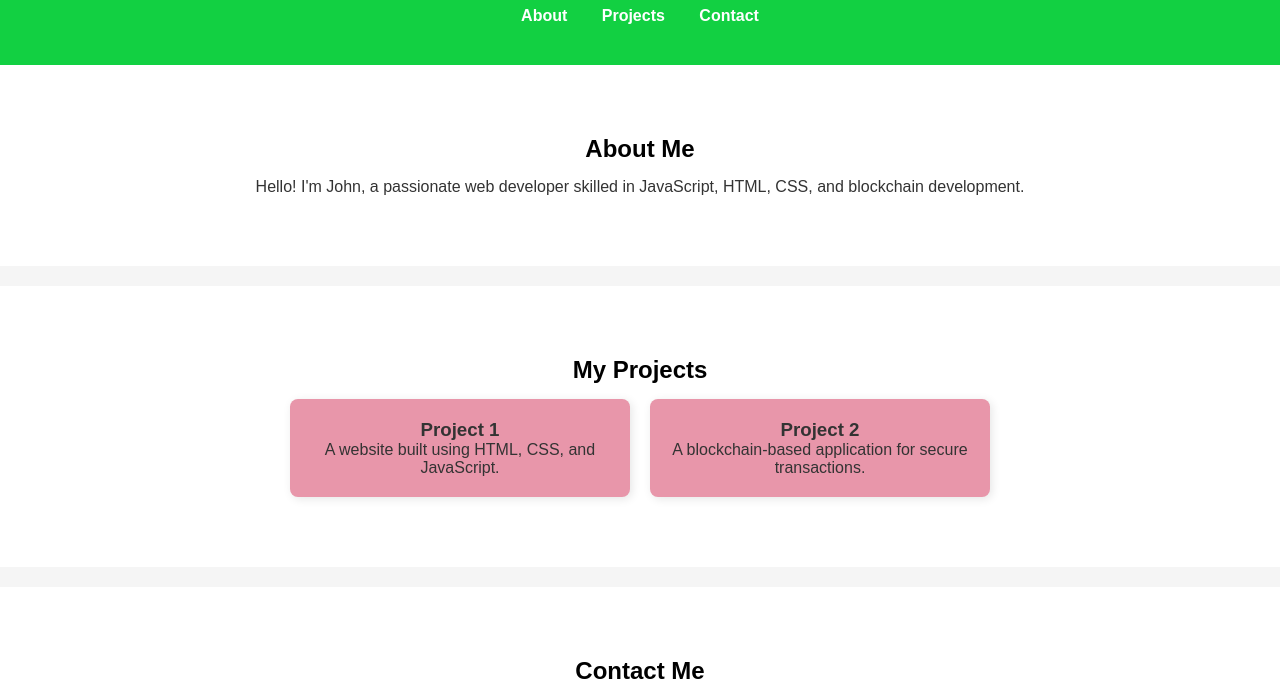
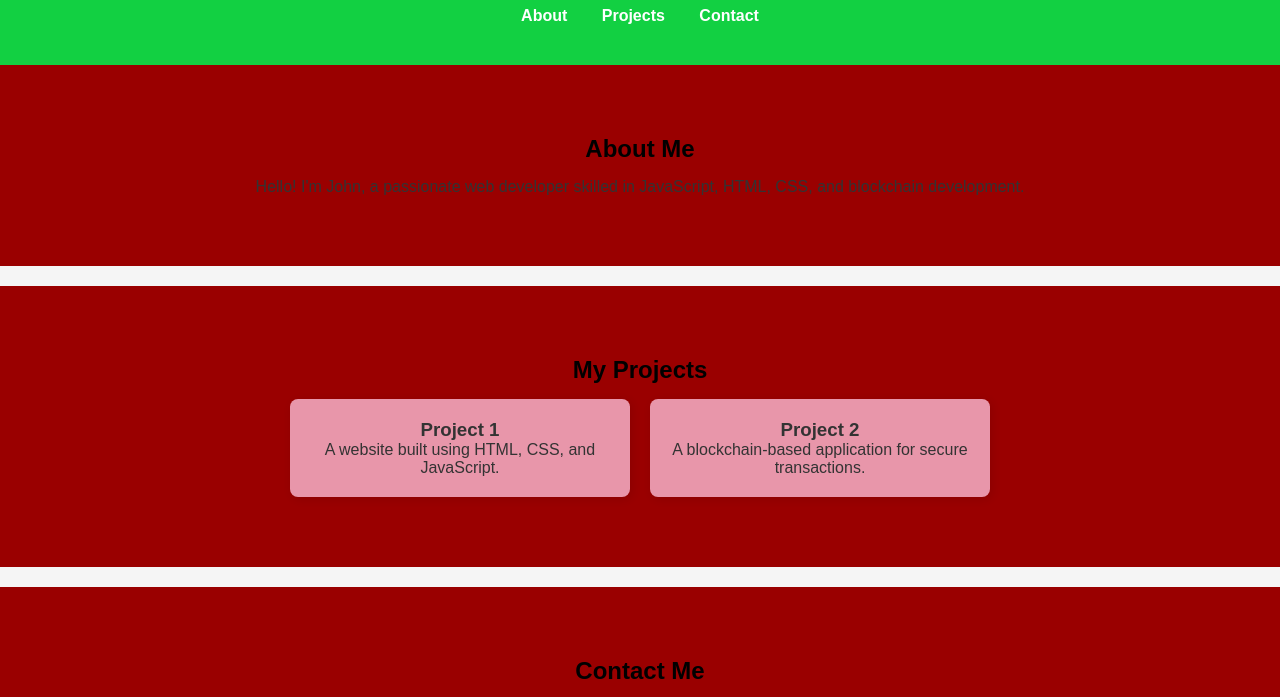
Before and after one commit to TaeJiramet/portfolio, a plain HTML site: page index.html in a window 1280 px wide. Shown: the part 103-800 px from the top of the page. Drawn offline with Linux system fonts and the light colour scheme.

Commit message:
color commit

```diff
--- a/styles.css
+++ b/styles.css
@@ -56,7 +56,7 @@ nav ul li a {
 /* Sections */
 section {
   padding: 50px 0;
-  background: #fff;
+  background: #9a0000;
   margin-bottom: 20px;
 }
 
```
